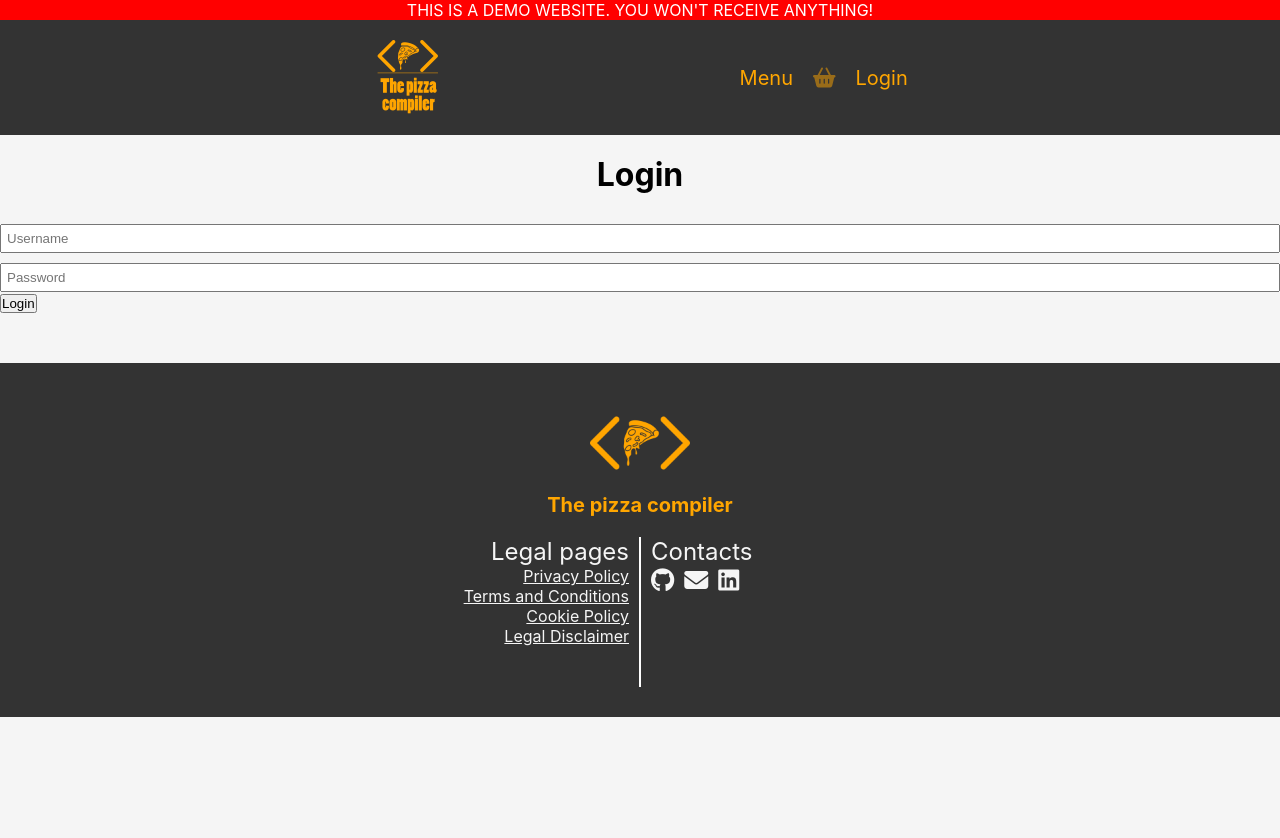
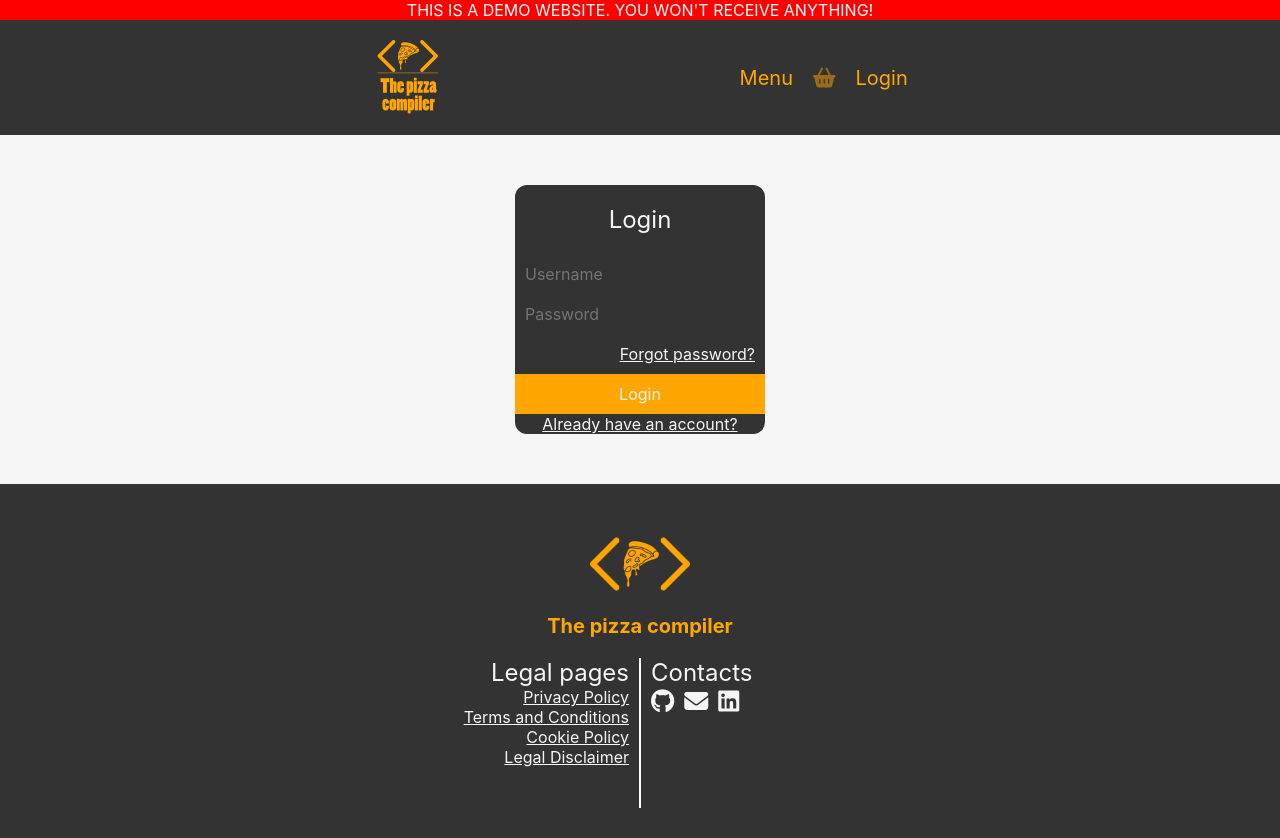
Before and after one commit to Dimpex0/ThePizzaCompiler, a React (Create React App) app in the folder frontend/: page /account/login in a window 1280 px wide. Before the commit the page ends 800 px from the top, so only its background shows below. Built offline with nearby package versions, Linux system fonts and the light colour scheme; no server answers.

Commit message:
added design to login page; cart gets refetched on login

```diff
--- a/frontend/src/App.js
+++ b/frontend/src/App.js
@@ -64,6 +64,7 @@ const router = createBrowserRouter([
 
 function App() {
   const { cart, setCart } = useCartStore();
+  const { isLoggedIn } = useAccountStore();
 
   const resetAccountData = useAccountStore((state) => state.reset);
   const updateIsLoggedIn = useAccountStore((state) => state.updateIsLoggedIn);
@@ -109,11 +110,11 @@ function App() {
       }
     }
 
-    if (isFirstRender.current) {
+    if (isFirstRender.current || isLoggedIn === true) {
       getCart();
       isFirstRender.current = false;
     }
-  }, []);
+  }, [isLoggedIn]);
 
   return <RouterProvider router={router}></RouterProvider>;
 }
--- /dev/null
+++ b/frontend/src/pages/Login/Login.css
@@ -0,0 +1,72 @@
+form {
+  max-width: 250px;
+  margin: auto;
+  margin-top: 50px;
+  gap: 10px;
+  background-color: var(--dark-grey);
+  border-radius: 12px;
+  overflow: hidden;
+}
+
+form p {
+  text-align: center;
+  color: var(--white-smoke);
+  font-size: 24px;
+  margin: 20px 0;
+}
+
+form input {
+  all: unset;
+  margin: 0;
+  padding: 10px;
+  color: var(--white-smoke);
+  width: calc(100% - 23px);
+  transition: 100ms;
+}
+
+form input:focus {
+  border: 2px solid var(--yellow);
+}
+
+form > a {
+  display: block;
+  width: 100%;
+  text-align: end;
+  color: var(--white-smoke);
+  margin: 10px 0;
+  padding: 0 10px;
+}
+
+form button {
+  display: block;
+  width: 100%;
+}
+
+.action-container button {
+  all: unset;
+  cursor: pointer;
+  display: block;
+  width: 100%;
+  background-color: var(--yellow);
+  color: var(--white-smoke);
+  height: 40px;
+  text-align: center;
+  transition: 300ms;
+}
+
+.action-container button:hover {
+  background-color: var(--green);
+}
+
+.action-container a {
+  display: block;
+  width: 100%;
+  text-align: center;
+  color: var(--white-smoke);
+}
+
+.error {
+  color: red;
+  text-align: center;
+  font-size: 16px;
+}
--- a/frontend/src/pages/Login/Login.js
+++ b/frontend/src/pages/Login/Login.js
@@ -1,9 +1,11 @@
 import { useState } from "react";
 
 import { login } from "../../utils/auth";
-import { useLocation, useNavigate } from "react-router-dom";
+import { Link, useLocation, useNavigate } from "react-router-dom";
 import { useAccountStore } from "../../store/account";
 import { useCartStore } from "../../store/cart";
+
+import "./Login.css";
 
 export default function LoginPage() {
   const [formData, setFormData] = useState({ username: "", password: "" });
@@ -46,9 +48,8 @@ export default function LoginPage() {
   }
   return (
     <>
-      <h1>Login</h1>
-      {error && <p>{error}</p>}
       <form onSubmit={handleSubmit}>
+        <p>Login</p>
         <input
           placeholder="Username"
           name="username"
@@ -64,7 +65,12 @@ export default function LoginPage() {
           required
           onChange={handleInputChange}
         />
-        <button>Login</button>
+        {error && <p className="error">{error}</p>}
+        <Link to="#">Forgot password?</Link>
+        <div className="action-container">
+          <button>Login</button>
+          <Link to="#">Already have an account?</Link>
+        </div>
       </form>
     </>
   );
```
